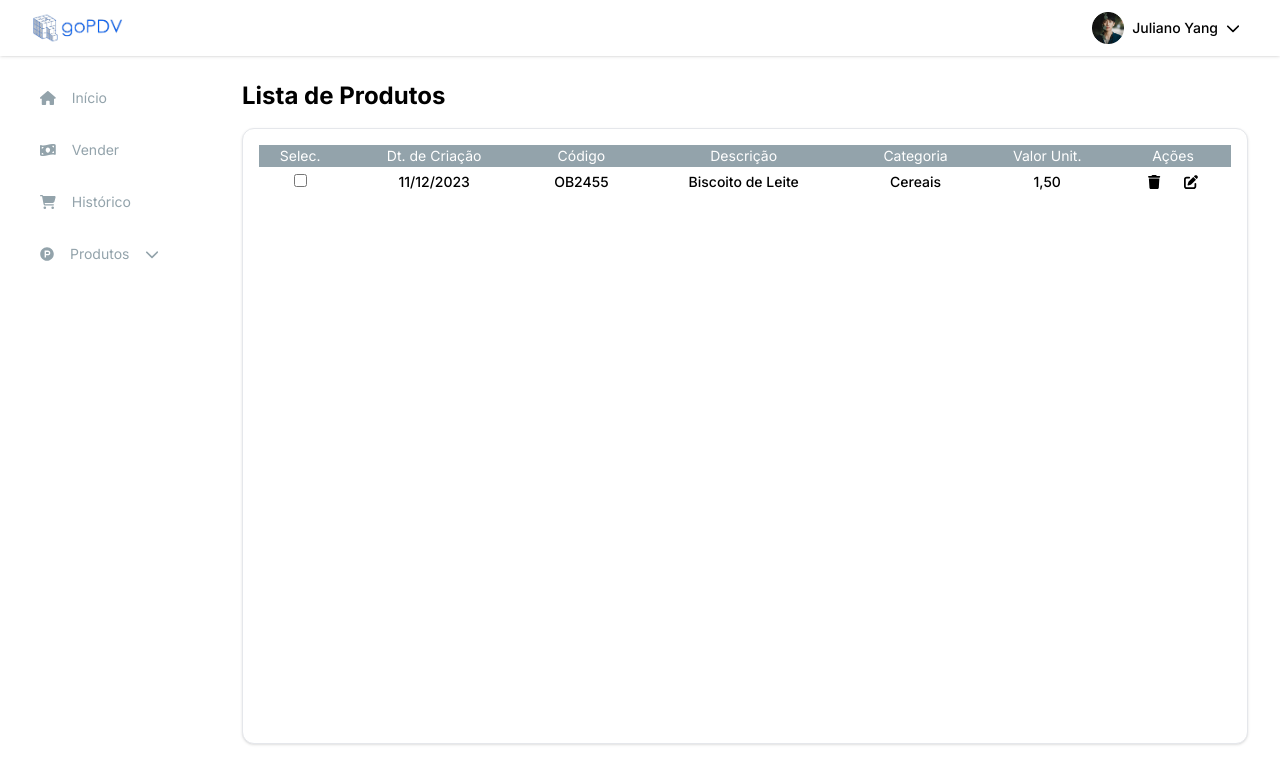
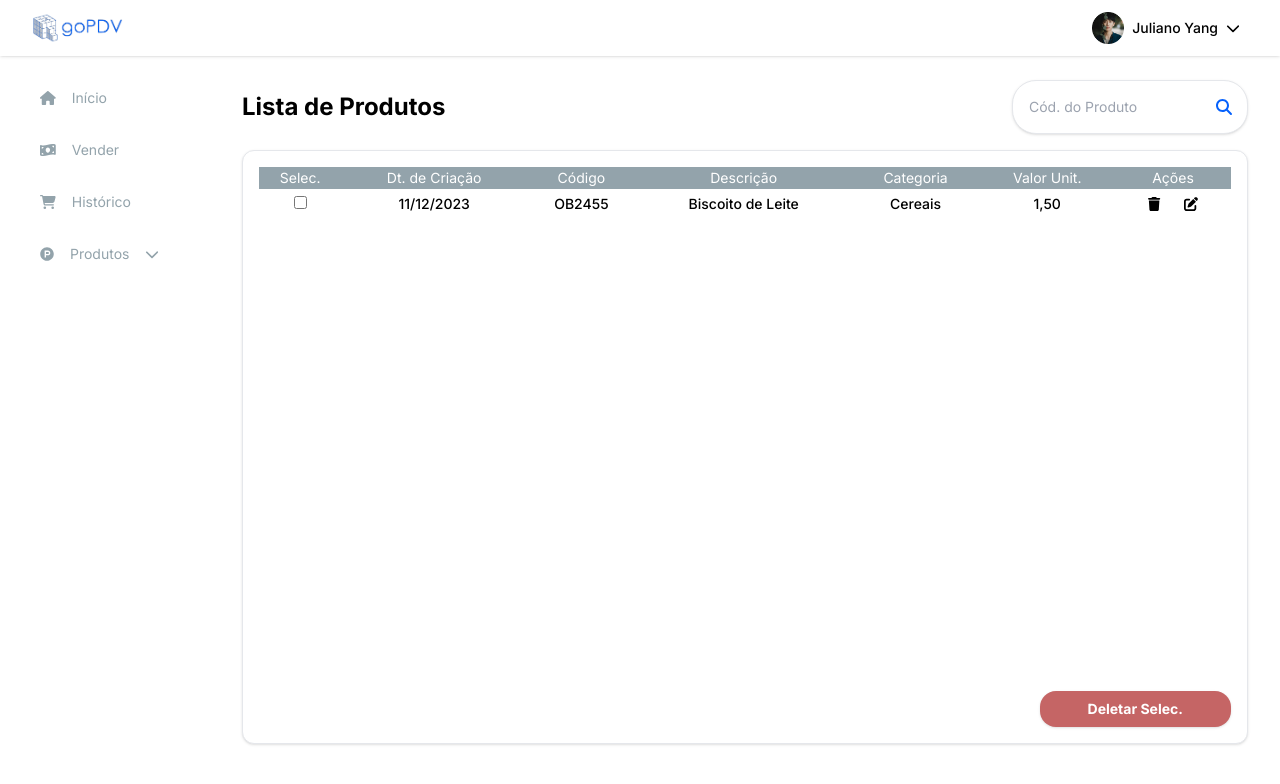
Before and after one commit to AlissonSilva07/frontend-sistema-pdv, an Angular app: page /produtos/listar in a window 1280 px wide. Shown: the top 784 px of the page. Built offline with nearby package versions, Linux system fonts and the light colour scheme.

Commit message:
Terminado o primeiro modelo da tela de lisgem de produtos

```diff
--- a/src/app/pages/tela-produtos/listar-produtos/listar-produtos.component.html
+++ b/src/app/pages/tela-produtos/listar-produtos/listar-produtos.component.html
@@ -1,6 +1,9 @@
 <main class="w-screen h-screen pt-20 pb-14 pl-[242px] p-8 bg-cinza-100 flex flex-col gap-4 z-10">
-    <p class="text-2xl text-cinza-600 font-bold">Lista de Produtos</p>
-    <div class="w-full h-full flex flex-col items-center p-4 gap-4 bg-white rounded-xl shadow-padrao border">
+    <div class="flex items-center justify-between">
+        <p class="text-2xl text-cinza-600 font-bold">Lista de Produtos</p>
+        <app-input texto="Cód. do Produto"></app-input>
+    </div>
+    <div class="w-full h-full flex flex-col items-center p-4 gap-4 bg-white rounded-xl shadow-padrao border relative">
         <table class="table-auto text-center w-full">
             <tr class="text-sm text-white bg-cinza-400">
                 <td>Selec.</td>
@@ -30,6 +33,7 @@
                 </td>
             </tr>
         </table>
+        <app-main-button class="absolute bottom-4 right-4" textoExibir="Deletar Selec." color="bg-vinho"></app-main-button>
     </div>
 </main>
 
--- a/src/app/pages/tela-produtos/listar-produtos/listar-produtos.component.ts
+++ b/src/app/pages/tela-produtos/listar-produtos/listar-produtos.component.ts
@@ -1,6 +1,6 @@
 import { Component } from '@angular/core';
 
-import { faTrash, faEdit } from '@fortawesome/free-solid-svg-icons';
+import { faTrash, faEdit, faTrashCan } from '@fortawesome/free-solid-svg-icons';
 
 @Component({
   selector: 'app-listar-produtos',
@@ -10,6 +10,7 @@ import { faTrash, faEdit } from '@fortawesome/free-solid-svg-icons';
 export class ListarProdutosComponent {
   faTrash = faTrash;
   faEdit = faEdit;
+  faTrashCan = faTrashCan;
 
   openPopUp: boolean = false;
 
```
